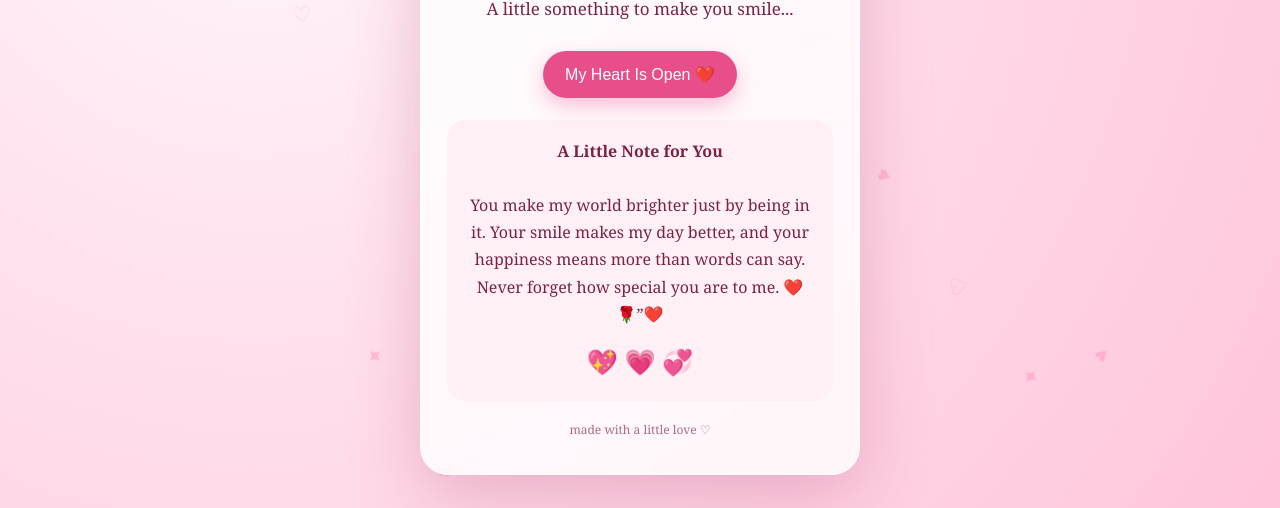
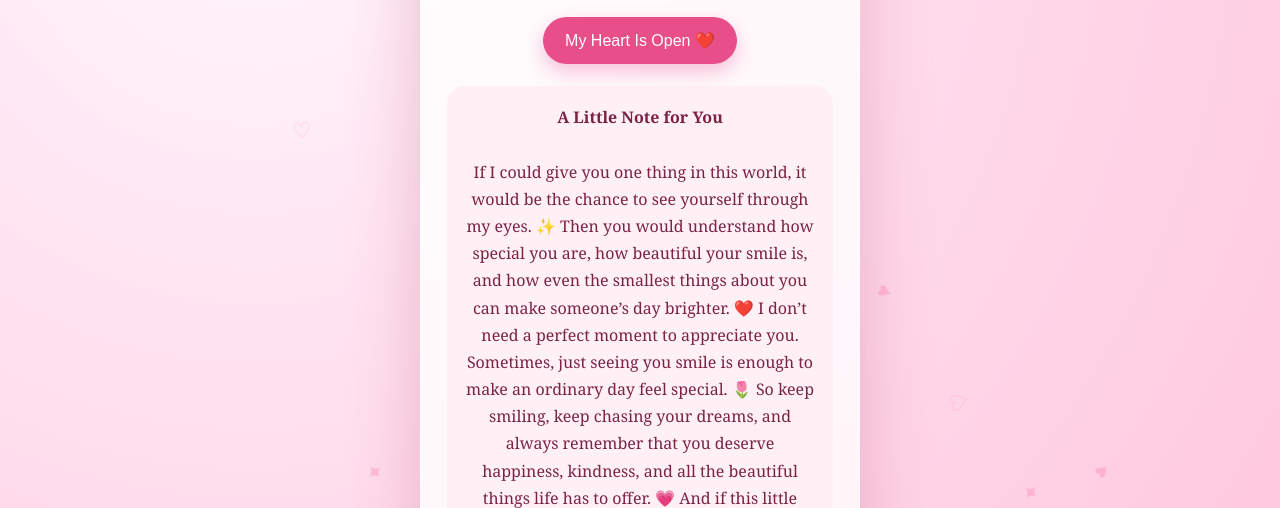
Before and after one commit to sabirsayyad98-cyber/hey-beautiful, a plain HTML site: page index.html in a window 1280 px wide. Both pictures are taken after a click on the button "Open My Heart 💌". Shown: the part 292-800 px from the top of the page. Drawn offline with Linux system fonts and the light colour scheme.

Commit message:
Revise note text for a more heartfelt message
Updated the note content to express appreciation and positivity.

```diff
--- a/index.html
+++ b/index.html
@@ -27,7 +27,15 @@ for(let i=0;i<18;i++){let h=document.createElement('div');h.className='heart';h.
   <button id="open">Open My Heart 💌</button>
   <div class="note" id="note">
     <strong>A Little Note for You</strong><br><br>
-    You make my world brighter just by being in it. Your smile makes my day better, and your happiness means more than words can say. Never forget how special you are to me. ❤️🌹”❤️
+   If I could give you one thing in this world, it would be the chance to see yourself through my eyes. ✨
+
+Then you would understand how special you are, how beautiful your smile is, and how even the smallest things about you can make someone’s day brighter. ❤️
+
+I don’t need a perfect moment to appreciate you. Sometimes, just seeing you smile is enough to make an ordinary day feel special. 🌷
+
+So keep smiling, keep chasing your dreams, and always remember that you deserve happiness, kindness, and all the beautiful things life has to offer. 💗
+
+And if this little website made you smile even for a second, then it has already done what I hoped it would. 🥹❤️ . ❤️🌹”❤️
     <br><div style="font-size:25px;margin-top:12px">💖 💗 💞</div>
   </div>
   <div class="tiny">made with a little love ♡</div>
```
